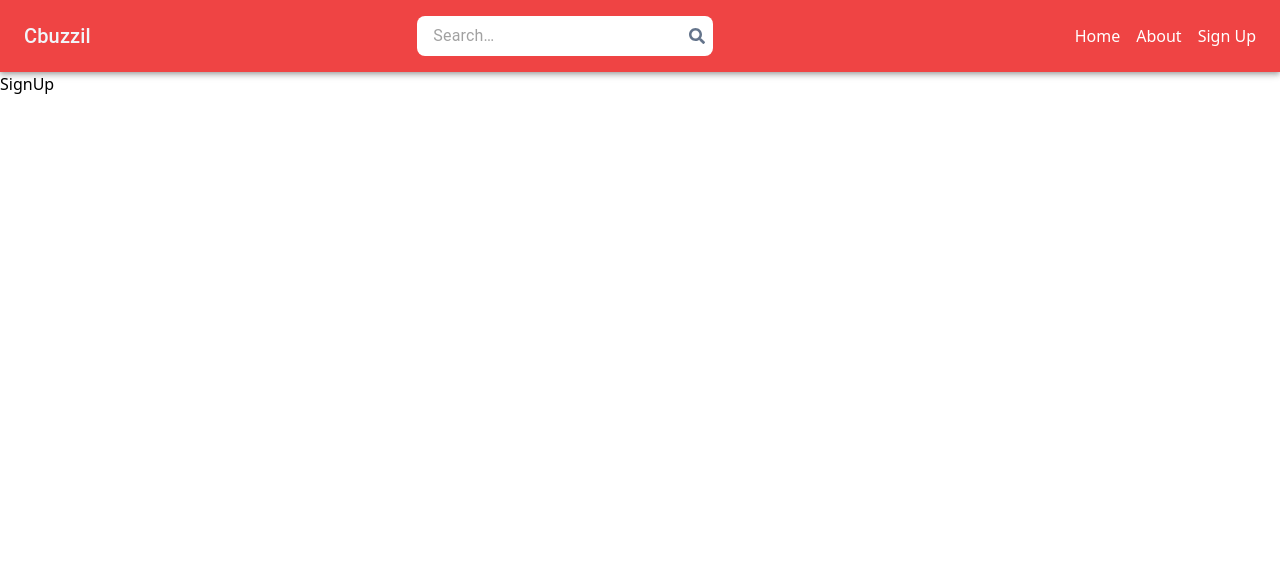
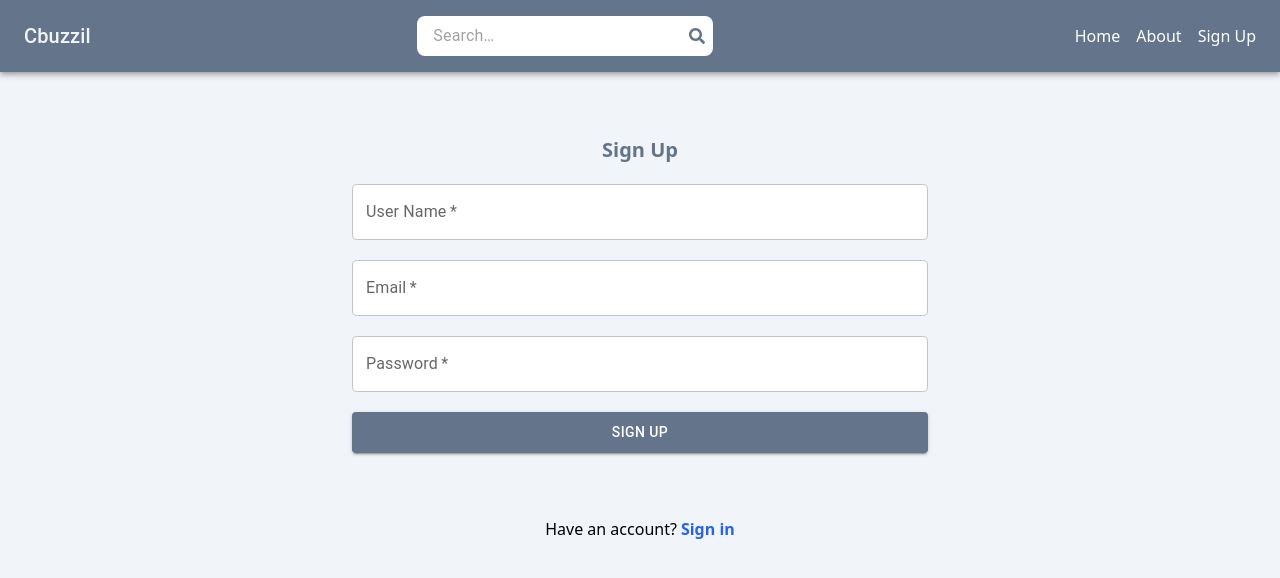
Before and after one commit to farghl2/mern-stack-realStateApp-v0, a React (Vite) app in the folder client/: page /sign-up in a window 1280 px wide. Shown: the top 578 px of the page. Built offline with nearby package versions, Linux system fonts and the light colour scheme.

Commit message:
create sign up design and sign in design

```diff
--- a/client/src/App.css
+++ b/client/src/App.css
@@ -1,4 +1,18 @@
+body {
+    --tw-bg-opacity: 1;
+    background-color: rgb(241 245 249 / var(--tw-bg-opacity));
+}
+
+
 .header-bg {
     --tw-bg-opacity: 1;
-    background-color: rgb(239 68 68 / var(--tw-bg-opacity)) !important;
+    background-color: rgb(100 116 139 / var(--tw-bg-opacity)) !important;
 }
+
+.filed{
+    border: none !important;
+}
+
+.Mui-focused {
+    border: none !important;
+}
--- a/client/src/components/Header.jsx
+++ b/client/src/components/Header.jsx
@@ -6,7 +6,7 @@ import { Link } from 'react-router-dom';
 
 const Header = () => {
   return (
-    <AppBar position="static" className="bg-red-500 header-bg">
+    <AppBar position="static" className="bg-slate-500 header-bg">
       <Toolbar className="flex justify-between p-4">
         <Link to="/">
         <Typography variant="h6" component="div" className='text-slate-100 size-4 sm:size-8 flex items-center w-fit'>
--- a/client/src/pages/SignIn.jsx
+++ b/client/src/pages/SignIn.jsx
@@ -1,7 +1,80 @@
+import { TextField } from "@mui/material";
+import Button from "@mui/material/Button";
+import { useState } from "react";
+import { Link } from 'react-router-dom';
+
+export default function SignIn() {
+  const [formData, setFormData] = useState({
+    email:'',
+    password:''
+  })
+
+  const [error ,setError]= useState(null)
+  // const [loading, setLoading]= useState(false)
+
+  const handleChange =(e)=>{
+    const {name, value} = e.target;
+    setFormData({
+      ...formData,
+      [name]:value,
+    })
+
+  }
+
+  const handleSubmit =async (e)=>{
+    e.preventDefault();
+    const res= await fetch('/api/auth/signin',{
+      method:'POST',
+      headers:{
+        'Content-Type':'application/json'
+      },
+      body:JSON.stringify(formData)
+    });
+    const data =await res.json()
+    setError(data.data.title)
+  }
+  return (
+    <>
+    <form
+    onSubmit={handleSubmit}
+    className="mx-auto flex flex-col items-center p-0 py-8 sm:p-16 gap-5">
+      <h3 className="text-slate-500 text-xl  font-semibold">Sign In</h3>
 
 
-export default function SignIn() {
-  return (
-    <div>login</div>
-  )
+      <TextField
+        label="Email"
+        type="email"
+        className=" sm:w-[50%] bg-white"
+        required
+        name="email"
+        id="email"
+        value={formData.email}
+        onChange={handleChange}
+      />
+
+      <TextField
+        label="Password"
+        type="password"
+        className="sm:w-[50%] bg-white"
+        required
+        name="password"
+        id="password"
+        value={formData.password}
+        onChange={handleChange}
+      />
+      <Button
+        variant="contained"
+        className="!bg-slate-500 w-[50%] !py-2 uppercase"
+        type="submit"
+      >
+        Sign In
+      </Button>
+    </form>
+    <div className="flex gap-1 justify-center">
+      <p>Do not have an account? </p> <Link to='/sign-up' className="text-blue-600 font-semibold ">Sign up</Link>
+    </div>
+
+      {error && <p>{error}</p>}
+    </>
+  );
 }
--- a/client/src/pages/SignUp.jsx
+++ b/client/src/pages/SignUp.jsx
@@ -1,7 +1,90 @@
-
+import { TextField } from "@mui/material";
+import Button from "@mui/material/Button";
+import { useState } from "react";
+import { Link } from 'react-router-dom';
 
 export default function SignUp() {
+  const [formData, setFormData] = useState({
+    username:'',
+    email:'',
+    password:''
+  })
+
+  const [error ,setError]= useState(null)
+  // const [loading, setLoading]= useState(false)
+
+  const handleChange =(e)=>{
+    const {name, value} = e.target;
+    setFormData({
+      ...formData,
+      [name]:value,
+    })
+
+  }
+
+  const handleSubmit =async (e)=>{
+    e.preventDefault();
+    const res= await fetch('/api/auth/signup',{
+      method:'POST',
+      headers:{
+        'Content-Type':'application/json'
+      },
+      body:JSON.stringify(formData)
+    });
+    const data =await res.json()
+    setError(data.data.title)
+  }
   return (
-    <div>SignUp</div>
-  )
+    <>
+    <form
+    onSubmit={handleSubmit}
+    className="mx-auto flex flex-col items-center p-0 py-8 sm:p-16 gap-5">
+      <h3 className="text-slate-500 text-xl  font-semibold">Sign Up</h3>
+
+      <TextField
+        label="User Name"
+        type="text"
+        className=" sm:w-[50%] bg-white"
+        required
+        name="username"
+        id="username"
+        value={formData.username}
+        onChange={handleChange}
+      />
+      <TextField
+        label="Email"
+        type="email"
+        className=" sm:w-[50%] bg-white"
+        required
+        name="email"
+        id="email"
+        value={formData.email}
+        onChange={handleChange}
+      />
+
+      <TextField
+        label="Password"
+        type="password"
+        className="sm:w-[50%] bg-white"
+        required
+        name="password"
+        id="password"
+        value={formData.password}
+        onChange={handleChange}
+      />
+      <Button
+        variant="contained"
+        className="!bg-slate-500 w-[50%] !py-2 uppercase"
+        type="submit"
+      >
+        Sign Up
+      </Button>
+    </form>
+    <div className="flex gap-1 justify-center">
+      <p>Have an account? </p> <Link to='/sign-in' className="text-blue-600 font-semibold" >Sign in</Link>
+    </div>
+
+      {error && <p>{error}</p>}
+    </>
+  );
 }
--- a/client/vite.config.js
+++ b/client/vite.config.js
@@ -3,5 +3,13 @@ import react from '@vitejs/plugin-react-swc'
 
 // https://vitejs.dev/config/
 export default defineConfig({
+  server:{
+    proxy:{
+      '/api':{
+        target:'http://localhost:3000',
+        secure:false
+      }
+    }
+  },
   plugins: [react()],
 })
--- a/package.json
+++ b/package.json
@@ -12,6 +12,7 @@
   "license": "ISC",
   "type": "module",
   "dependencies": {
+    "bcryptjs": "^2.4.3",
     "dotenv": "^16.4.3",
     "express": "^4.18.2",
     "mongoose": "^8.1.2",
```
Also changed, not shown: 2 other files (tests, documents, lock files or other folders).
